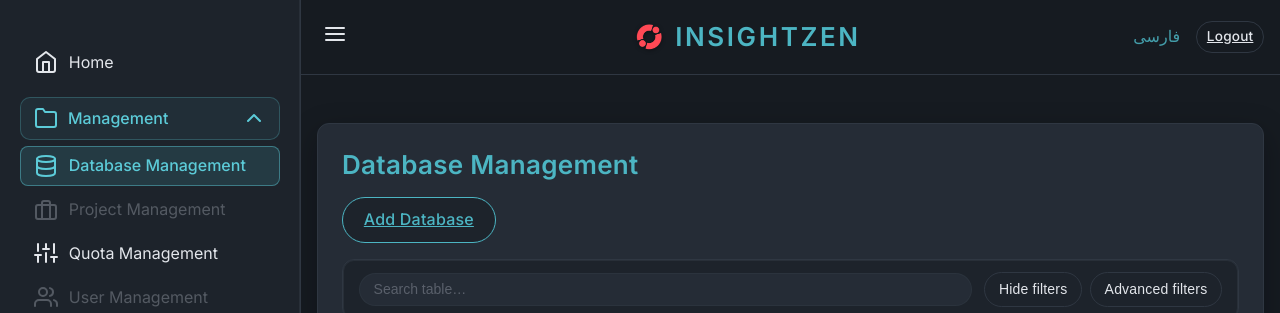
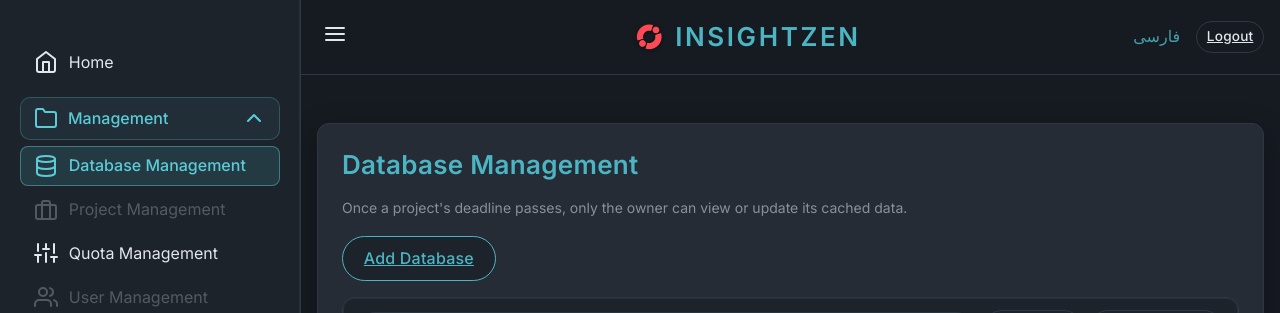
Before and after one commit to AMKhakbaz/insightzen_app, a Django app: page /databases/ in a window 1280 px wide. Shown: the top 313 px of the page. Run offline with Django 4.2, Linux system fonts and the light colour scheme; a user stored in the database is signed in; data comes from the database, SQL or seed files in the repository; tables that the repository leaves empty hold one stand-in row (values such as "Sample post"); data that the repository does not hold is empty; some libraries are stand-ins or nearby versions.

Commit message:
Enforce owner-exclusive access after project deadlines

```diff
--- a/core/static/core/css/styles.css
+++ b/core/static/core/css/styles.css
@@ -282,6 +282,13 @@
     letter-spacing: 0.3px;
 }
 
+.card-intro {
+    margin: 0 0 1rem 0;
+    color: var(--color-text-muted);
+    font-size: var(--font-size-sm);
+    line-height: 1.6;
+}
+
 .qc-card {
     max-width: 1200px;
     margin: 2rem auto;
--- a/core/templates/collection_performance.html
+++ b/core/templates/collection_performance.html
@@ -19,6 +19,9 @@
 {% block content %}
 <div class="card" style="max-width:1200px;margin:2rem auto;padding:1.5rem;">
     <h1 style="margin-bottom:1rem;">{% if lang == 'fa' %}کارایی گردآوری{% else %}Collection Performance{% endif %}</h1>
+    <p class="card-intro">
+        {% if lang == 'fa' %}پس از پایان ددلاین هر پروژه، فقط مالک می‌تواند این داشبورد را مشاهده کند.{% else %}After a project's deadline passes, only the owner can review this dashboard.{% endif %}
+    </p>
     <div class="filters" style="display:flex;flex-wrap:wrap;gap:1rem;margin-bottom:1rem;">
         <div>
             <label for="project-select">{% if lang == 'fa' %}پروژه{% else %}Project{% endif %}</label><br>
--- a/core/templates/database_list.html
+++ b/core/templates/database_list.html
@@ -4,6 +4,9 @@
 {% block content %}
 <div class="card" style="max-width:1000px;margin:2rem auto;padding:1.5rem;">
     <h1 style="margin-bottom:1rem;">{% if lang == 'fa' %}مدیریت پایگاه داده{% else %}Database Management{% endif %}</h1>
+    <p class="card-intro">
+        {% if lang == 'fa' %}پس از پایان ددلاین هر پروژه، تنها مالک می‌تواند داده‌ها را مشاهده یا به‌روزرسانی کند.{% else %}Once a project's deadline passes, only the owner can view or update its cached data.{% endif %}
+    </p>
     <div style="display:flex;justify-content:flex-start;align-items:center;margin-bottom:1rem;">
         <a href="{% url 'database_add' %}" class="btn btn-secondary">
             {% if lang == 'fa' %}افزودن پایگاه داده{% else %}Add Database{% endif %}
--- a/core/templates/quota_management.html
+++ b/core/templates/quota_management.html
@@ -4,6 +4,9 @@
 {% block content %}
 <div class="card" style="max-width:1100px;margin:2rem auto;">
     <h1 style="margin-bottom:1rem;">{% if lang == 'fa' %}مدیریت سهمیه{% else %}Quota Management{% endif %}</h1>
+    <p class="card-intro">
+        {% if lang == 'fa' %}به‌محض اتمام ددلاین، فقط مالک پروژه می‌تواند سهمیه‌ها را مشاهده یا ویرایش کند.{% else %}Once the deadline passes, only the project owner can review or edit quotas.{% endif %}
+    </p>
     <form method="post" onsubmit="return prepareQuotaData();">
         {% csrf_token %}
         <div style="margin-bottom:1rem;display:flex;align-items:center;gap:1rem;flex-wrap:wrap;">
--- a/core/templates/telephone_interviewer.html
+++ b/core/templates/telephone_interviewer.html
@@ -4,6 +4,9 @@
 {% block content %}
 <div class="card" style="max-width:800px;margin:2rem auto;">
     <h1 style="margin-bottom:1rem;">{% if lang == 'fa' %}مصاحبه تلفنی{% else %}Telephone Interviewer{% endif %}</h1>
+    <p class="card-intro">
+        {% if lang == 'fa' %}دسترسی به این پنل پس از پایان ددلاین فقط برای مالک پروژه فعال می‌ماند.{% else %}After the project deadline, only the owner can continue using this panel.{% endif %}
+    </p>
     <!-- Project selection -->
     <div style="margin-bottom:1rem;display:flex;align-items:center;gap:1rem;flex-wrap:wrap;">
         <label for="project-select">{% if lang == 'fa' %}پروژه:{% else %}Project:{% endif %}</label>
--- a/core/views.py
+++ b/core/views.py
@@ -176,14 +176,50 @@
     return bool(profile and profile.organization)
 
 
+def _project_deadline_locked_for_user(project: Project, user: User) -> bool:
+    """Return True when the project's deadline has passed for this user."""
+
+    today = timezone.now().date()
+    if today <= project.deadline:
+        return False
+    return not Membership.objects.filter(project=project, user=user, is_owner=True).exists()
+
+
 def _user_has_panel(user: User, panel: str) -> bool:
-    """Check whether a non‑organisation user has access to a panel.
-
-    Organisation users automatically have access to all panels.
-    """
-    if _user_is_organisation(user):
+    """Check whether the user has access to a panel respecting deadlines."""
+
+    memberships = Membership.objects.filter(user=user)
+    if not memberships.exists() and _user_is_organisation(user):
         return True
-    return any(getattr(m, panel) for m in user.memberships.all())
+    panel_filter = {panel: True}
+    return memberships.filter(**panel_filter).exists()
+
+
+def _ensure_project_deadline_access(request: HttpRequest, project: Project) -> bool:
+    """Ensure the current user may access the project after its deadline."""
+
+    if not _project_deadline_locked_for_user(project, request.user):
+        return True
+    messages.error(
+        request,
+        f'Access denied: "{project.name}" is locked because the deadline has passed. Only the owner may use this panel.',
+    )
+    return False
+
+
+def _get_locked_projects(user: User, panel: str | None = None) -> List[Project]:
+    """Return projects that are locked for the user because the deadline passed."""
+
+    today = timezone.now().date()
+    memberships = Membership.objects.filter(
+        user=user,
+        project__deadline__lt=today,
+        is_owner=False,
+    )
+    if panel:
+        memberships = memberships.filter(**{panel: True})
+    projects = {m.project for m in memberships.select_related('project')}
+    return list(projects)
 
 
 # Helper function to log user actions
@@ -435,12 +471,15 @@
     which they have a membership (typically all that they created).
     """
     qs = Project.objects.filter(memberships__user=user)
-    # If a specific panel permission is requested, filter projects by memberships where that flag is True.
     if panel:
         filter_kwargs = {f"memberships__{panel}": True}
         qs = qs.filter(**filter_kwargs)
-    # For organisations, return distinct projects; for individuals, the same applies but they will have only their memberships
-    return list(qs.distinct())
+    projects: List[Project] = []
+    for project in qs.distinct():
+        if _project_deadline_locked_for_user(project, user):
+            continue
+        projects.append(project)
+    return projects
 
 
 @login_required
@@ -471,6 +510,7 @@
             mem = Membership.objects.create(
                 user=user,
                 project=project,
+                is_owner=True,
                 database_management=True,
                 quota_management=True,
                 collection_management=True,
@@ -551,8 +591,20 @@
     if not _user_is_organisation(user):
         messages.warning(request, 'Access denied: only organisation accounts can manage memberships.')
         return redirect('home')
+    accessible_projects = _get_accessible_projects(user)
+    if not accessible_projects:
+        locked = _get_locked_projects(user)
+        if locked:
+            locked_names = ', '.join(sorted({p.name for p in locked}))
+            messages.error(
+                request,
+                f'Access denied: project deadlines have passed ({locked_names}). Only the owner can view memberships.',
+            )
+        else:
+            messages.error(request, 'Access denied: there are no projects available to display memberships.')
+        return redirect('home')
     # list all memberships for projects of this organisation
-    memberships = Membership.objects.filter(project__memberships__user=user).distinct()
+    memberships = Membership.objects.filter(project__in=accessible_projects).distinct()
     # map field names to human readable labels for display
     panel_labels = {
         'database_management': 'Database Management',
@@ -586,6 +638,17 @@
         return redirect('home')
     # projects the organisation can assign users to
     accessible_projects = _get_accessible_projects(user)
+    if not accessible_projects:
+        locked = _get_locked_projects(user)
+        if locked:
+            locked_names = ', '.join(sorted({p.name for p in locked}))
+            messages.error(
+                request,
+                f'Access denied: project deadlines have passed ({locked_names}). Only the owner can continue to manage memberships.',
+            )
+        else:
+            messages.error(request, 'Access denied: there are no projects available for membership changes.')
+        return redirect('home')
     if request.method == 'POST':
         form = UserToProjectForm(request.POST)
         form.fields['project'].queryset = Project.objects.filter(pk__in=[p.pk for p in accessible_projects])
@@ -608,6 +671,10 @@
                 if field in ('email', 'project', 'title_custom'):
                     continue
                 mem_kwargs[field] = form.cleaned_data[field]
+            if mem_kwargs.get('is_owner'):
+                Membership.objects.filter(project=project, is_owner=True).update(is_owner=False)
+            elif not Membership.objects.filter(project=project, is_owner=True).exists():
+                mem_kwargs['is_owner'] = True
             membership = Membership.objects.create(user=target_user, project=project, **mem_kwargs)
             messages.success(request, 'User assigned to project.')
             # log activity
@@ -631,7 +698,15 @@
     if not Membership.objects.filter(project=membership.project, user=user).exists():
         messages.error(request, 'You do not have permission to edit this membership.')
         return redirect('membership_list')
-    panel_fields = [f for f in UserToProjectForm().fields if f not in ('email', 'project', 'title_custom')]
+    if _project_deadline_locked_for_user(membership.project, user):
+        messages.error(
+            request,
+            'Access denied: the project deadline has passed and only the owner may update memberships.',
+        )
+        return redirect('membership_list')
+    panel_fields = [
+        f for f in UserToProjectForm().fields if f not in ('email', 'project', 'title_custom', 'is_owner')
+    ]
     if request.method == 'POST':
         form = UserToProjectForm(request.POST)
         form.fields['project'].queryset = Project.objects.filter(pk=membership.project.pk)
@@ -639,7 +714,24 @@
         if form.is_valid():
             for field in panel_fields:
                 setattr(membership, field, form.cleaned_data[field])
+            membership.is_owner = form.cleaned_data['is_owner']
             membership.save()
+            if membership.is_owner:
+                Membership.objects.filter(project=membership.project).exclude(pk=membership.pk).update(is_owner=False)
+            else:
+                if not Membership.objects.filter(project=membership.project, is_owner=True).exclude(pk=membership.pk).exists():
+                    replacement = (
+                        Membership.objects.filter(project=membership.project)
+                        .exclude(pk=membership.pk)
+                        .order_by('start_work', 'pk')
+                        .first()
+                    )
+                    if replacement:
+                        replacement.is_owner = True
+                        replacement.save(update_fields=['is_owner'])
+                    else:
+                        membership.is_owner = True
+                        membership.save(update_fields=['is_owner'])
             messages.success(request, 'Membership updated successfully.')
             # log activity
             log_activity(user, 'Updated membership', f"Membership {membership_id}")
@@ -648,6 +740,7 @@
         initial = {'email': membership.user.email, 'project': membership.project, 'title': membership.title}
         for field in panel_fields:
             initial[field] = getattr(membership, field)
+        initial['is_owner'] = membership.is_owner
         form = UserToProjectForm(initial=initial)
         form.fields['project'].queryset = Project.objects.filter(pk=membership.project.pk)
         form.fields['email'].widget = forms.HiddenInput()  # type: ignore
@@ -668,9 +761,25 @@
     if not Membership.objects.filter(project=membership.project, user=user).exists():
         messages.error(request, 'You do not have permission to remove this membership.')
         return redirect('membership_list')
+    if _project_deadline_locked_for_user(membership.project, user):
+        messages.error(
+            request,
+            'Access denied: the project deadline has passed and only the owner may update memberships.',
+        )
+        return redirect('membership_list')
     membership_user = membership.user.username
     project_id = membership.project.pk
+    was_owner = membership.is_owner
     membership.delete()
+    if was_owner:
+        replacement = (
+            Membership.objects.filter(project_id=project_id)
+            .order_by('start_work', 'pk')
+            .first()
+        )
+        if replacement:
+            replacement.is_owner = True
+            replacement.save(update_fields=['is_owner'])
     messages.success(request, 'Membership removed.')
     # log activity
     log_activity(user, 'Removed membership', f"User {membership_user} from Project {project_id}")
@@ -699,6 +808,17 @@
         messages.error(request, 'Access denied: you do not have quota management permissions.')
         return redirect('home')
     projects = _get_accessible_projects(user, 'quota_management')
+    if not projects:
+        locked = _get_locked_projects(user, panel='quota_management')
+        if locked:
+            locked_names = ', '.join(sorted({p.name for p in locked}))
+            messages.error(
+                request,
+                f'Access denied: project deadlines have passed ({locked_names}). Only the owner can continue to manage quotas.',
+            )
+        else:
+            messages.error(request, 'Access denied: there are no projects available for quota management.')
+        return redirect('home')
 
     # Determine selected project from query param or session
     project_param = request.GET.get('project') or request.session.get('quota_project')
@@ -706,9 +826,17 @@
     if project_param:
         try:
             selected_project = Project.objects.get(pk=project_param)
-            request.session['quota_project'] = selected_project.pk
         except Project.DoesNotExist:
             selected_project = None
+        else:
+            if _project_deadline_locked_for_user(selected_project, user):
+                messages.error(
+                    request,
+                    'Access denied: the project deadline has passed and only the owner may manage quotas.',
+                )
+                selected_project = None
+            else:
+                request.session['quota_project'] = selected_project.pk
 
     if request.method == 'POST':
         project_id = request.POST.get('project')
@@ -719,10 +847,16 @@
             return redirect('quota_management')
         try:
             project = Project.objects.get(pk=project_id)
-            request.session['quota_project'] = project.pk
         except Project.DoesNotExist:
             messages.error(request, 'Project not found.')
             return redirect('quota_management')
+        if _project_deadline_locked_for_user(project, user):
+            messages.error(
+                request,
+                'Access denied: the project deadline has passed and only the owner may manage quotas.',
+            )
+            return redirect('quota_management')
+        request.session['quota_project'] = project.pk
         # ensure user has membership or organisation rights
         if not _user_is_organisation(user) and not Membership.objects.filter(project=project, user=user, quota_management=True).exists():
             messages.error(request, 'You do not have quota permissions for this project.')
@@ -891,6 +1025,17 @@
         return redirect('home')
     # determine accessible projects for telephone interviewer
     projects = _get_accessible_projects(user, 'telephone_interviewer')
+    if not projects:
+        locked = _get_locked_projects(user, panel='telephone_interviewer')
+        if locked:
+            locked_names = ', '.join(sorted({p.name for p in locked}))
+            messages.error(
+                request,
+                f'Access denied: project deadlines have passed ({locked_names}). Only the owner can continue to use the telephone interviewer panel.',
+            )
+        else:
+            messages.error(request, 'Access denied: there are no projects available for telephone interviewing.')
+        return redirect('home')
     # selected project id from GET or session
     selected_project_id = request.GET.get('project') or request.session.get('telephone_project')
     selected_project = None
@@ -908,6 +1053,12 @@
         except Project.DoesNotExist:
             selected_project = None
         else:
+            if selected_project not in projects or _project_deadline_locked_for_user(selected_project, user):
+                messages.error(
+                    request,
+                    'Access denied: the project deadline has passed and only the owner may use the telephone interviewer panel.',
+                )
+                return redirect('telephone_interviewer')
             # store selection in session for convenience
             request.session['telephone_project'] = selected_project_id
             quota_remaining = {
@@ -1404,6 +1555,15 @@
         return redirect('home')
     # Determine which projects the user can manage
     projects = _get_accessible_projects(user, panel='database_management')
+    if not projects:
+        locked = _get_locked_projects(user, panel='database_management')
+        if locked:
+            locked_names = ', '.join(sorted({p.name for p in locked}))
+            messages.error(
+                request,
+                f'Access denied: project deadlines have passed ({locked_names}). Only the owner can continue to use the database panel.',
+            )
+            return redirect('home')
     entries = DatabaseEntry.objects.filter(project__in=projects).select_related('project')
     return render(request, 'database_list.html', {'entries': entries})
 
@@ -1423,6 +1583,17 @@
         messages.error(request, 'Access denied: you do not have permission to add databases.')
         return redirect('home')
     projects = _get_accessible_projects(user, panel='database_management')
+    if not projects:
+        locked = _get_locked_projects(user, panel='database_management')
+        if locked:
+            locked_names = ', '.join(sorted({p.name for p in locked}))
+            messages.error(
+                request,
+                f'Access denied: project deadlines have passed ({locked_names}). Only the owner can continue to use the database panel.',
+            )
+        else:
+            messages.error(request, 'Access denied: you do not have a project available for database management.')
+        return redirect('home')
     if request.method == 'POST':
         form = DatabaseEntryForm(request.POST)
         form.fields['project'].queryset = Project.objects.filter(pk__in=[p.pk for p in projects])
@@ -1480,6 +1651,8 @@
     if entry.project not in projects:
         messages.error(request, 'You do not have permission to edit this database.')
         return redirect('database_list')
+    if not _ensure_project_deadline_access(request, entry.project):
+        return redirect('database_list')
     if request.method == 'POST':
         form = DatabaseEntryForm(request.POST, instance=entry)
         form.fields['project'].queryset = Project.objects.filter(pk__in=[p.pk for p in projects])
@@ -1533,6 +1706,8 @@
     if entry.project not in projects:
         messages.error(request, 'You do not have permission to delete this database.')
         return redirect('database_list')
+    if not _ensure_project_deadline_access(request, entry.project):
+        return redirect('database_list')
     # Attempt to drop the table corresponding to this entry
     try:
         # Build a connection to the default database configured in settings
@@ -1578,6 +1753,8 @@
     projects = _get_accessible_projects(user, panel='database_management')
     if entry.project not in projects:
         messages.error(request, 'You do not have permission to update this database.')
+        return redirect('database_list')
+    if not _ensure_project_deadline_access(request, entry.project):
         return redirect('database_list')
 
     now = timezone.now()
@@ -1654,6 +1831,8 @@
     projects = _get_accessible_projects(user, panel='database_management')
     if entry.project not in projects:
         messages.error(request, 'You do not have permission to view this database.')
+        return redirect('database_list')
+    if not _ensure_project_deadline_access(request, entry.project):
         return redirect('database_list')
     snapshot = load_entry_snapshot(entry)
     all_records = snapshot.records
```
Also changed, not shown: other parts of core/static/core/css/styles.css (+34 -0 lines), core/forms.py (+12 -1 lines), core/models.py (+20 -8 lines), core/templates/membership_form.html (+10 -0 lines), core/templates/membership_list.html (+18 -2 lines), core/views_performance.py (+19 -0 lines), core/migrations/0011_rename_core_editreq_entry_req_idx_core_databa_entry_i_9ea352_idx_and_more.py (added).
